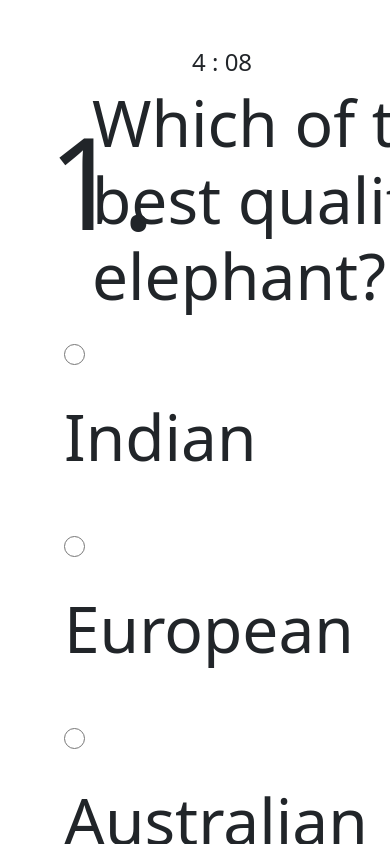
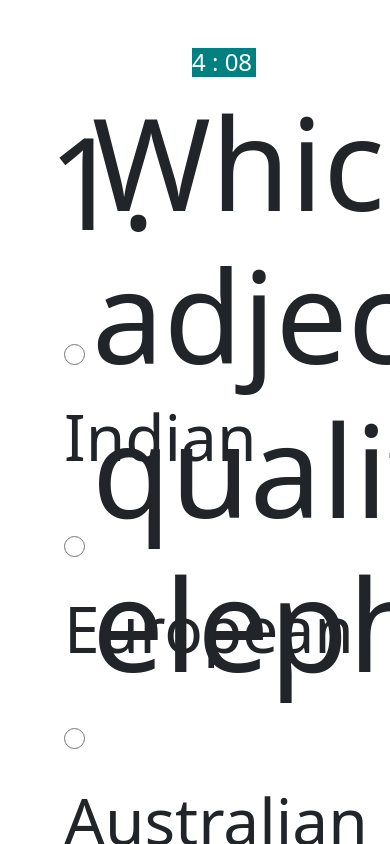
Before and after one commit to Prim3timer/test, a React (Create React App) app: page / in a window 390 px wide. Both pictures are taken after a click on the button "Continue". Shown: the top 844 px of the page. Built offline with nearby package versions, Linux system fonts and the light colour scheme.

Commit message:
still on portrait

```diff
--- a/src/index.css
+++ b/src/index.css
@@ -269,8 +269,8 @@ h3 {
   width: 15rem;
 }
 .interview {
-  font-size: 4rem;
-  width: 50rem;
+  font-size: 8rem;
+  width: 60rem;
 }
 span {
   font-size: 8rem;
--- a/src/testPage.js
+++ b/src/testPage.js
@@ -49,7 +49,10 @@ useEffect(()=>{
                     gridTemplateColumns: 'repeat(4, 200px'}}
                       >
 
-                      <h4 id="clock">{clock < 60 ? `:${clock % 60}` : clock % 60 >= 10 ? `${Math.floor(clock / 60)} : ${clock % 60}` : clock < 10 ? 0`${clock % 60}`:   `${Math.floor(clock / 60)} : 0${clock % 60}`
+                      <h4 id="clock"
+                      style={{backgroundColor: 'teal',
+                    color: 'white'}}
+                      >{clock < 60 ? `:${clock % 60}` : clock % 60 >= 10 ? `${Math.floor(clock / 60)} : ${clock % 60}` : clock < 10 ? 0`${clock % 60}`:   `${Math.floor(clock / 60)} : 0${clock % 60}`
                       }</h4><span
                       style={{fontWeight:'bold'}}
                       >{clock === 0 ? `Time's Up` : ''}
```
